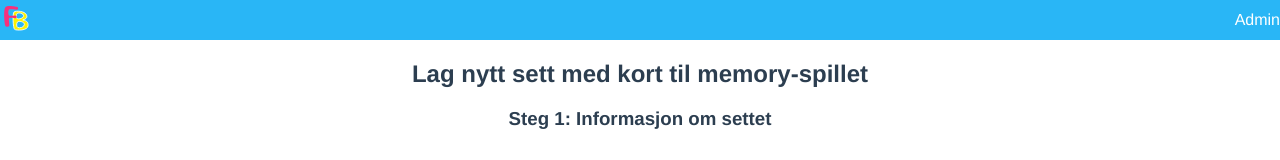
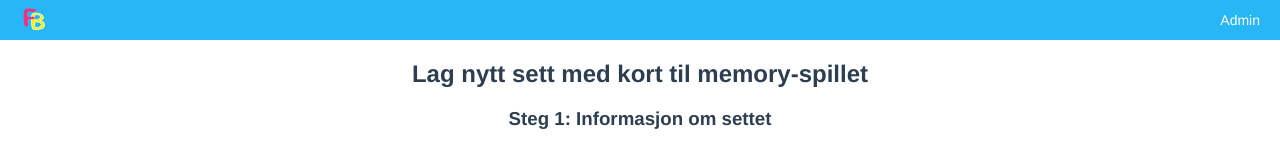
Before and after one commit to sarahsvedenborg/forbarna, a Vue app: page /#/admin in a window 1280 px wide. Shown: the top 160 px of the page. Built offline with nearby package versions, Linux system fonts and the light colour scheme.

Commit message:
small fixes

```diff
--- a/src/components/Admin.vue
+++ b/src/components/Admin.vue
@@ -2,7 +2,7 @@
   <div>
     <h2>Lag nytt sett med kort til memory-spillet</h2>
     <h3>Steg 1: Informasjon om settet</h3>
-    <form class="newDeckForm" v-if="!necessaryInformation || editing">
+    <form class="newDeckForm" v-if="!necessaryInformation">
       <div class="inputElement">
         <label for="deckName">Navn på nytt sett</label>
         <br />
@@ -22,12 +22,12 @@
     </form>
     <!--       <button class="proceedButton" /><br> -->
 
-    <div class="basicInfoSummary" v-else>
+ <!--    <div class="basicInfoSummary" v-else>
       <span>Edit</span>
       <strong>{{ name }}</strong> har
       <strong>{{ type == 'identical' ? 'identiske' : 'forskjellige'}}</strong> par med
       <strong>{{ cardsInPair }}</strong> kort i hvert "par"
-    </div>
+    </div> -->
     <h3>Steg 2: Fyll inn kortverdiene i settet</h3>
     <div class="cardValuesTable" v-if="true">
       <!--    <h3>Fyll inn kortverdiene i settet {{ name }}</h3> -->
--- a/src/components/shared/NavBar.vue
+++ b/src/components/shared/NavBar.vue
@@ -20,6 +20,12 @@ export default {
     align-items: center;
 }
 
+.navBar a {
+    padding: 20px;
+    font-size: 14px;
+    font-weight: 500;
+}
+
 .navBar img {
     height: 2em;
 }
```
Also changed, not shown: public/img/MemoryThumbnail.png.
